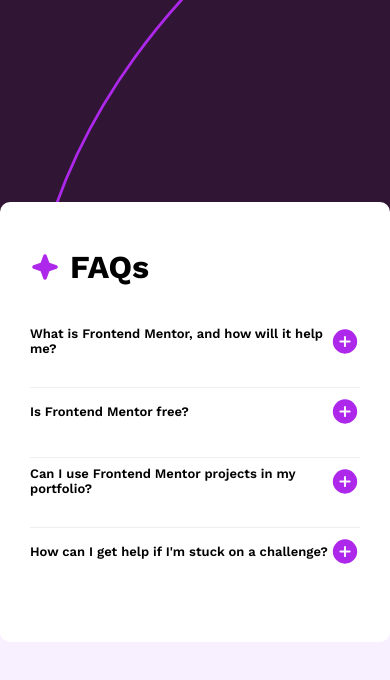
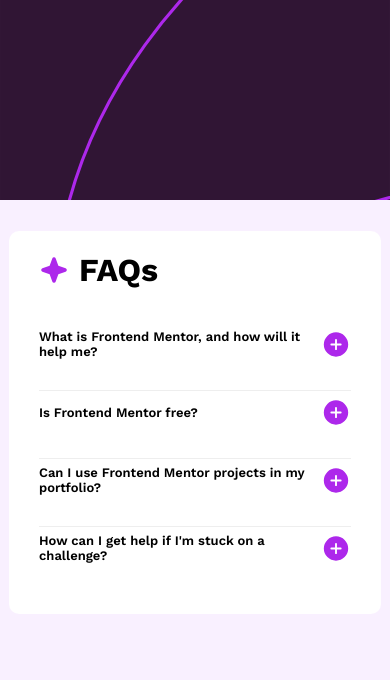
Before and after one commit to x-147/faq-accordion-main, a plain HTML site: page index.html in a window 390 px wide. Drawn offline with nearby package versions, Linux system fonts and the light colour scheme.

Commit message:
feat: responsive for mobile

```diff
--- a/index.html
+++ b/index.html
@@ -24,10 +24,20 @@
     <title>Frontend Mentor | FAQ accordion</title>
   </head>
   <body>
-    <img
-      class="background-pattern-desktop"
-      src="./assets/images/background-pattern-desktop.svg"
-    />
+    <picture>
+      <source
+        media="(max-width: 500px)"
+        srcset="./assets/images/background-pattern-mobile.svg"
+      />
+      <source
+        media="(min-width: 501px)"
+        srcset="./assets/images/background-pattern-desktop.svg"
+      />
+      <img
+        class="background-pattern"
+        src="./assets/images/background-pattern-desktop.svg"
+      />
+    </picture>
     <div class="container">
       <div class="heading-container">
         <img
--- a/styles.css
+++ b/styles.css
@@ -16,7 +16,7 @@ body {
   padding: 0;
 }
 
-.background-pattern-desktop {
+.background-pattern {
   position: absolute;
   top: 0;
   left: 0;
@@ -32,11 +32,11 @@ body {
 }
 
 .container {
-  border-radius: 10px;
-  width: 420px;
-  height: 400px;
+  border-radius: 0.625rem;
+  width: 26.25rem;
+  height: 25rem;
   background-color: white;
-  padding: 20px 30px;
+  padding: 1.25rem 1.875rem;
   display: flex;
   flex-direction: column;
   justify-content: center;
@@ -97,3 +97,20 @@ hr {
   background-color: #dddddd; /* Light gray */
   opacity: 50%;
 }
+
+/* responsive */
+
+@media (max-width: 500px) {
+  body {
+    font-size: 12px;
+  }
+
+  .container {
+    width: 80%;
+    height: auto;
+  }
+
+  .background-pattern {
+    height: 200px;
+  }
+}
```
